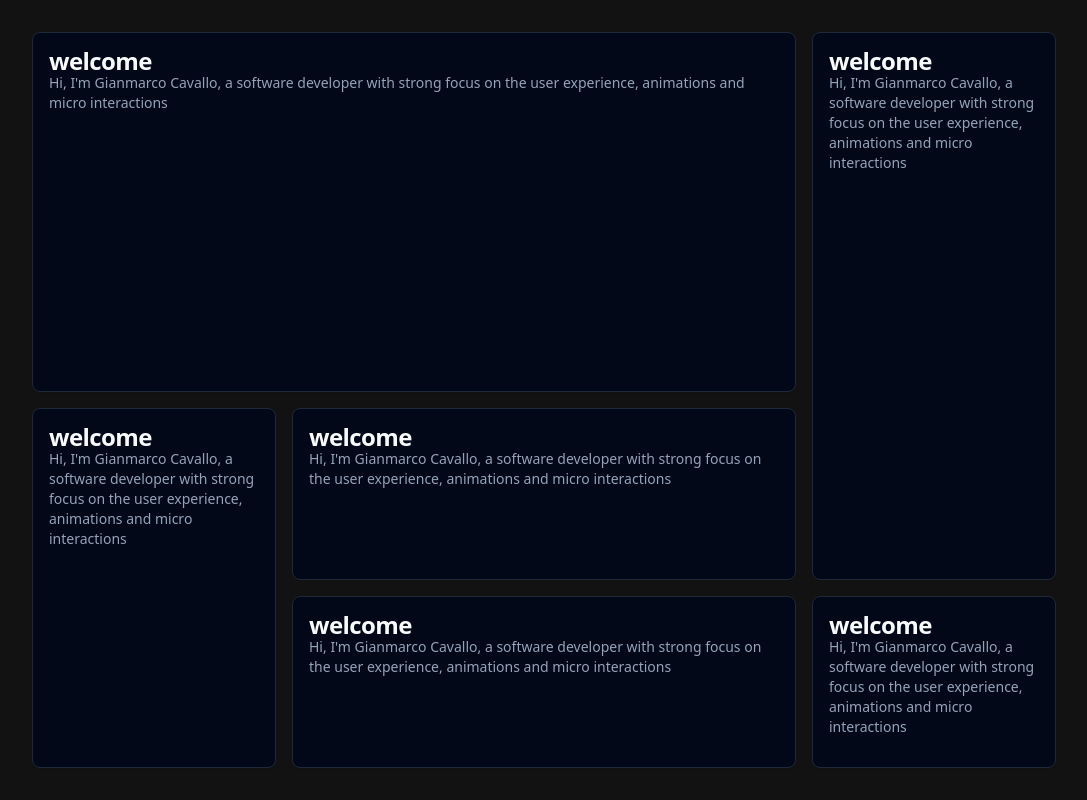
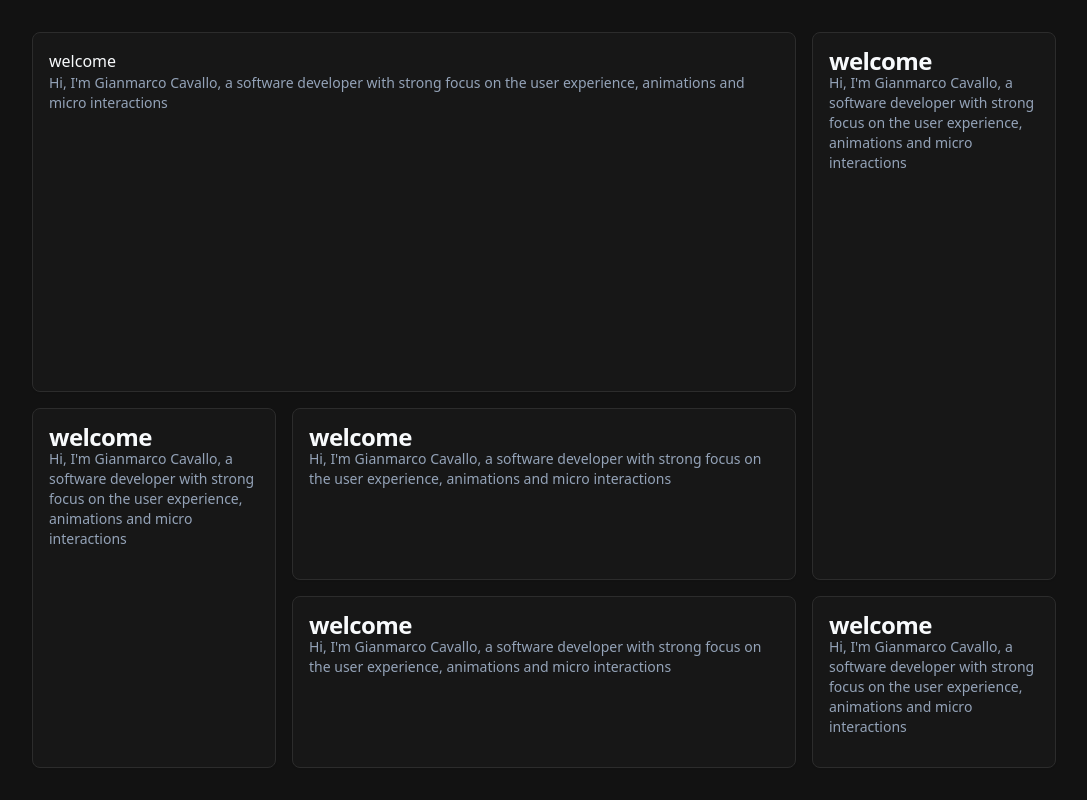
Before and after one commit to Amanjot-001/Portfolio-latest, a React (Vite) app: page / in a window 1280 px wide. Shown: the whole page, without its empty margins (96-1183 px from the left). Built offline with nearby package versions, Linux system fonts and the light colour scheme.

Commit message:
card colors changed

```diff
--- a/src/components/home/Main.tsx
+++ b/src/components/home/Main.tsx
@@ -11,9 +11,9 @@ import { cn } from "@/lib/utils";
 const Main = ({ className, ...props }: CardProps) => {
     return (
         <Card className={cn("col-start-1 col-end-4 row-start-1 row-end-3 p-4", className)} {...props}>
-            <CardTitle>
+            <CardContent className="p-0">
                 welcome
-            </CardTitle>
+            </CardContent>
             <CardDescription>
                 Hi, I'm Gianmarco Cavallo, a software developer with strong focus on the user experience, animations and micro interactions
             </CardDescription>
--- a/src/components/ui/card.tsx
+++ b/src/components/ui/card.tsx
@@ -9,7 +9,7 @@ const Card = React.forwardRef<
   <div
     ref={ref}
     className={cn(
-      "rounded-lg border bg-card text-card-foreground shadow-sm p-4",
+      "rounded-lg border bg-card text-card-foreground shadow-sm p-4 hover:border-borderHover",
       className
     )}
     {...props}
--- a/src/pages/home/index.tsx
+++ b/src/pages/home/index.tsx
@@ -2,7 +2,7 @@ import { Main, About, Contact, Timezone, ProjectsSlider, Education } from "@/com
 
 const Home = () => {
     return (
-        <div className="h-screen grid grid-cols-4 grid-rows-4 gap-4 py-8 px-32">
+        <div className="min-h-screen grid grid-cols-4 grid-rows-4 gap-4 py-8 px-32">
             <Main />
             <About />
             <Contact />
--- a/src/styles/index.css
+++ b/src/styles/index.css
@@ -39,7 +39,7 @@
     --background: 0 0% 7%;
     --foreground: 210 40% 98%;
 
-    --card: 222.2 84% 4.9%;
+    --card: 0, 0%, 9%;
     --card-foreground: 210 40% 98%;
 
     --popover: 222.2 84% 4.9%;
@@ -60,7 +60,8 @@
     --destructive: 0 62.8% 30.6%;
     --destructive-foreground: 210 40% 98%;
 
-    --border: 217.2 32.6% 17.5%;
+    --border: 0 0.0% 17.3%;
+    --borderHover: 355 77.6% 56.3%;
     --input: 217.2 32.6% 17.5%;
     --ring: 212.7 26.8% 83.9%;
   }
--- a/tailwind.config.js
+++ b/tailwind.config.js
@@ -19,6 +19,7 @@ module.exports = {
     extend: {
       colors: {
         border: "hsl(var(--border))",
+        borderHover: "hsl(var(--borderHover))",
         input: "hsl(var(--input))",
         ring: "hsl(var(--ring))",
         background: "hsl(var(--background))",
```
